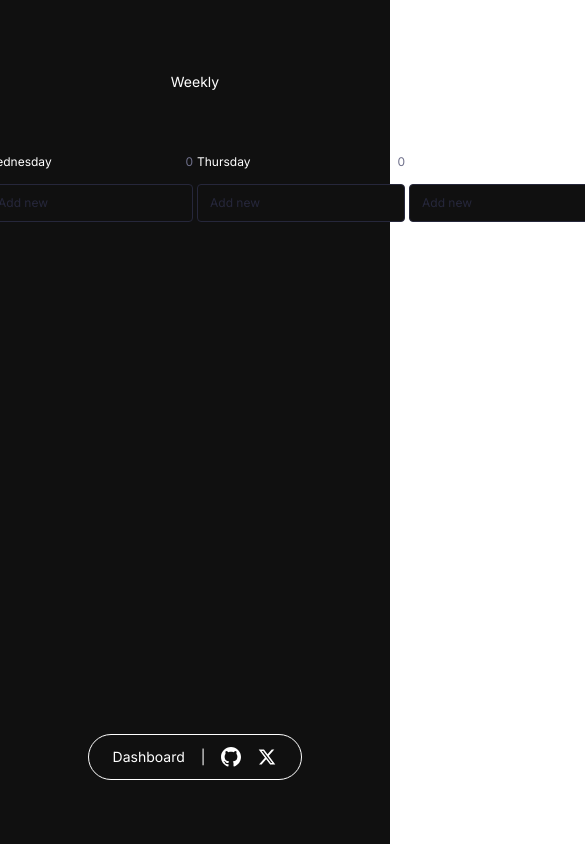
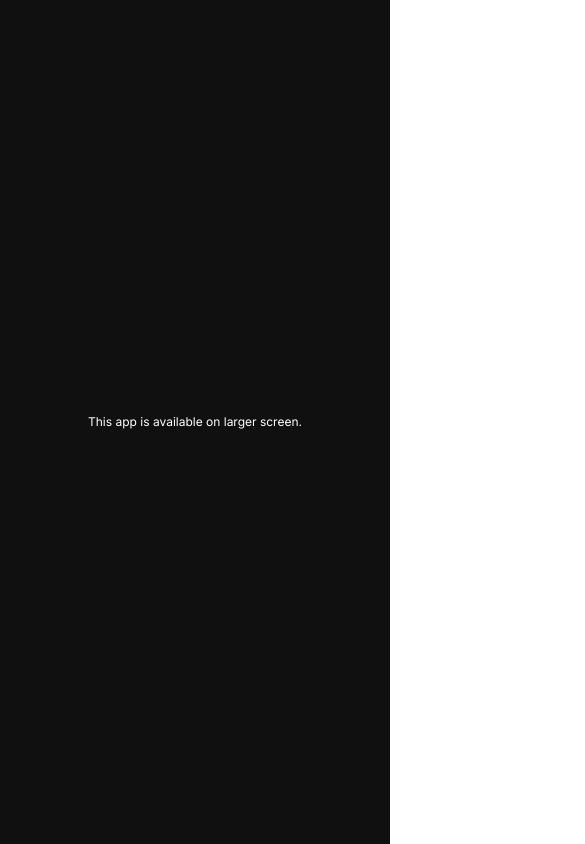
Before and after one commit to narmanguebraun/dashboard, a Next.js app: page / in a window 390 px wide. Shown: the top 844 px of the page, 585 px wide, since content can reach past the window. Built offline with nearby package versions, Linux system fonts and the light colour scheme.

Commit message:
Display app when screen min width matches

```diff
--- a/app/page.tsx
+++ b/app/page.tsx
@@ -1,11 +1,28 @@
+"use client";
+
 import Header from "@/components/Header";
+
 import Weekly from "@/features/Weekly";
 
+import useMediaQuery from "@/hooks/useMediaQuery";
+
 export default function Home() {
+  const isDesktop = useMediaQuery("(min-width: 1280px)");
+
   return (
-    <main className="min-h-screen bg-black text-white">
-      <Header />
-      <Weekly />
-    </main>
+    <>
+      {isDesktop ? (
+        <main className="min-h-screen bg-black text-white py-6">
+          <div className="max-w-7xl m-auto flex justify-center py-6">
+            <Header />
+            <Weekly />
+          </div>
+        </main>
+      ) : (
+        <main className="min-h-screen bg-black text-white p-6 flex items-center justify-center text-xs">
+          <p>This app is available on larger screen.</p>
+        </main>
+      )}
+    </>
   );
 }
--- a/features/Weekly.tsx
+++ b/features/Weekly.tsx
@@ -368,7 +368,7 @@ const Board: React.FC = () => {
 
 export default function Weekly() {
   return (
-    <div className="max-w-7xl m-auto flex justify-center py-12">
+    <div className="max-w-7xl m-auto flex justify-center">
       <div>
         <h1 className="text-center text-sm p-6">Weekly</h1>
         <Board />
--- /dev/null
+++ b/hooks/useMediaQuery.ts
@@ -0,0 +1,26 @@
+"use client";
+
+import { useState, useEffect } from "react";
+
+// RESOURCES
+// https://github.com/vercel/next.js/discussions/14810#discussioncomment-8884615
+
+const useMediaQuery = (query: string) => {
+  const [matches, setMatches] = useState(false);
+
+  useEffect(() => {
+    const media = window.matchMedia(query);
+    if (media.matches) {
+      setMatches(true);
+    }
+
+    const listener = (event: MediaQueryListEvent) => setMatches(event.matches);
+    media.addEventListener("change", listener);
+
+    return () => media.removeEventListener("change", listener);
+  }, [query]);
+
+  return matches;
+};
+
+export default useMediaQuery;
```
